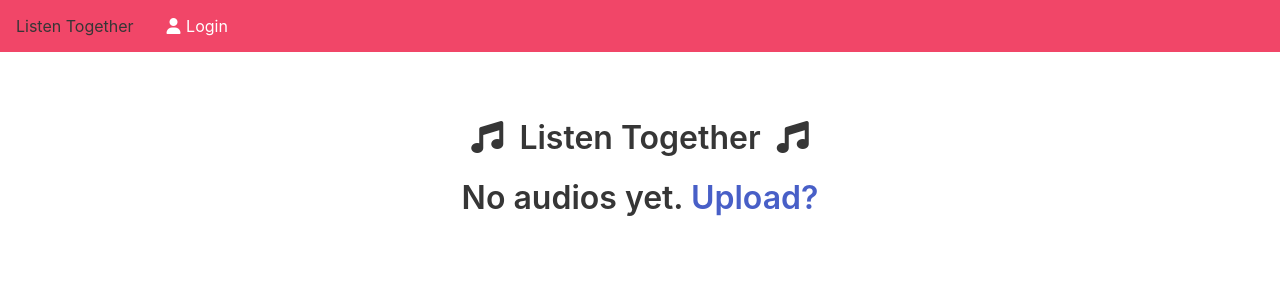
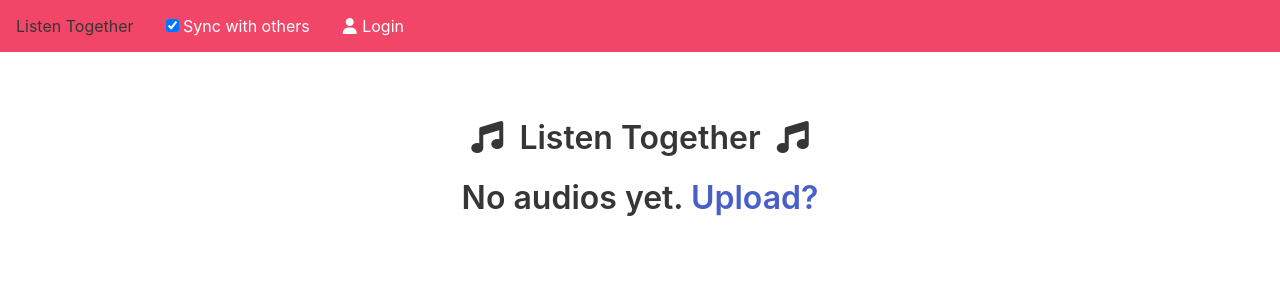
Before and after one commit to aq1/sync_audio, a Django app: page / in a window 1280 px wide. Shown: the top 300 px of the page. Run offline with Django 3.2, Linux system fonts and the light colour scheme; data that the repository does not hold is empty; some libraries are stand-ins or nearby versions.

Commit message:
Add button to enable sync

```diff
--- a/audios/templates/audios/parts/navbar.html
+++ b/audios/templates/audios/parts/navbar.html
@@ -31,26 +31,38 @@
 
 
 <nav class="navbar is-danger">
-    <div class="has-text-centered"><a href="{% url 'audios:index' %}">Listen Together</a></div>
+    <div class="has-text-centered is-hidden-mobile">
+        <a href="{% url 'audios:index' %}">Listen Together</a>
+    </div>
+    <div class="has-text-centered" onclick="setSync()">
+        <a>
+            <label class="checkbox">
+            <input type="checkbox" id="syncCheckbox">
+            <span>Sync</span><span class="is-hidden-mobile"> with others</span>
+        </label>
+        </a>
+    </div>
     {% if request.user.is_authenticated %}
         <div class="has-text-centered">
             <a href="{% url 'audios:index' %}">
                 <span class="icon is-small is-left"><i
-                        class="fas fa-user"></i></span><span> {{ request.user.username }}</span>
+                        class="fas fa-user"></i></span><span class="is-hidden-mobile"> {{ request.user.username }}</span>
             </a>
         </div>
         <div class="has-text-centered">
             <a href="{% url 'audios:upload' %}">
-                <span class="icon is-small is-left"><i class="fas fa-plus-square"></i></span><span class="is-hidden-mobile"> Upload</span>
+                <span class="icon is-small is-left"><i class="fas fa-plus-square"></i></span><span
+                    class="is-hidden-mobile"> Upload</span>
             </a>
         </div>
         <div class="has-text-centered right">
             <a href="{% url 'accounts:logout' %}">
-                <span class="icon is-small is-left"><i class="fas fa-sign-out-alt"></i></span><span class="is-hidden-mobile"> Logout</span>
+                <span class="icon is-small is-left"><i class="fas fa-sign-out-alt"></i></span><span
+                    class="is-hidden-mobile"> Logout</span>
             </a>
         </div>
     {% else %}
-                <div class="has-text-centered">
+        <div class="has-text-centered">
             <a href="{% url 'accounts:login' %}">
                 <span class="icon is-small is-left"><i
                         class="fas fa-user"></i></span><span> Login </span>
@@ -58,3 +70,14 @@
         </div>
     {% endif %}
 </nav>
+
+<script>
+    const syncCheckbox = document.getElementById('syncCheckbox');
+    const key = 'syncWithOthers';
+
+    syncCheckbox.checked = JSON.parse(window.localStorage[key] || 'true');
+
+    const setSync = function () {
+        window.localStorage[key] = JSON.stringify(syncCheckbox.checked);
+    }
+</script>
```
Also changed, not shown: audios/templates/audios/audio.html (+22 -4 lines).
